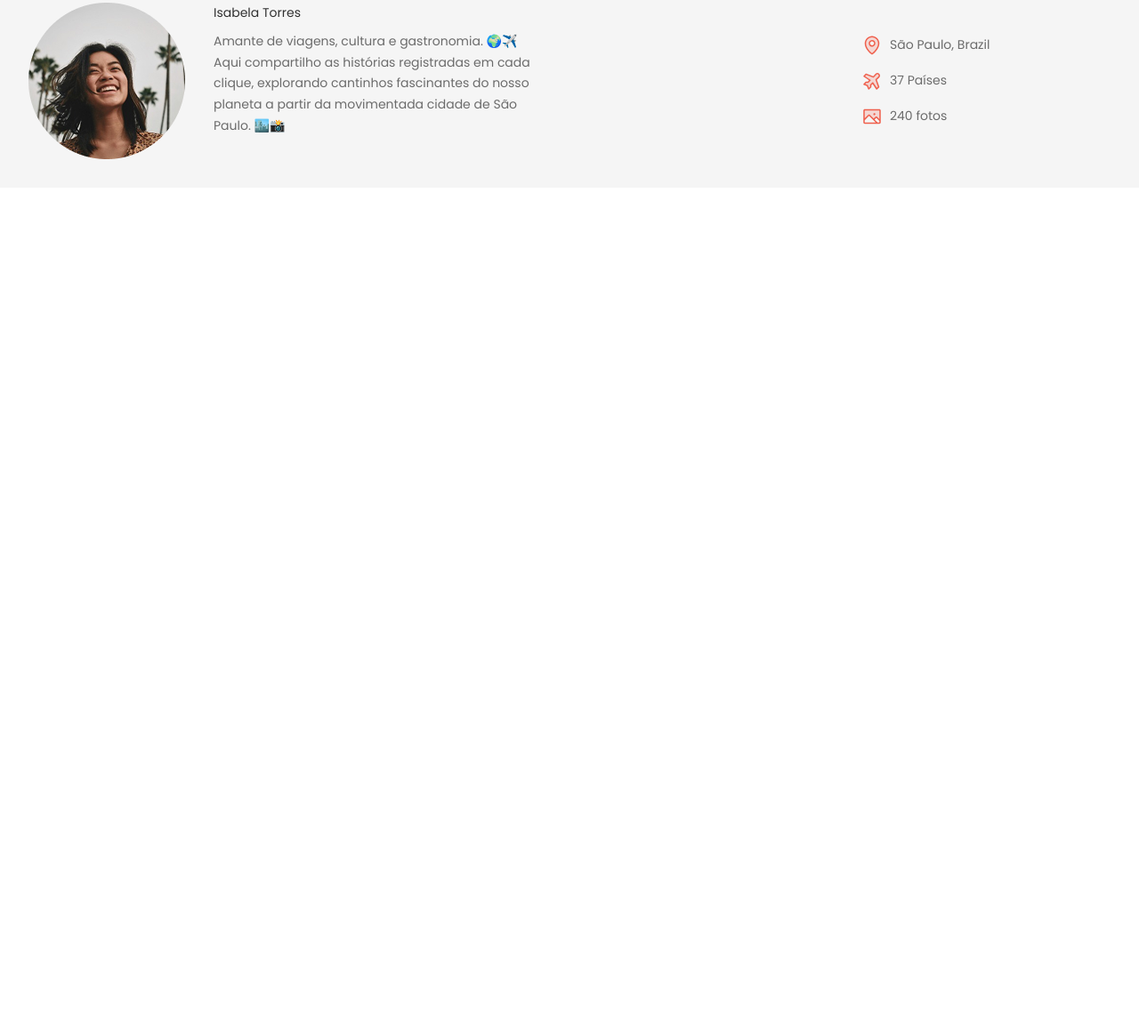
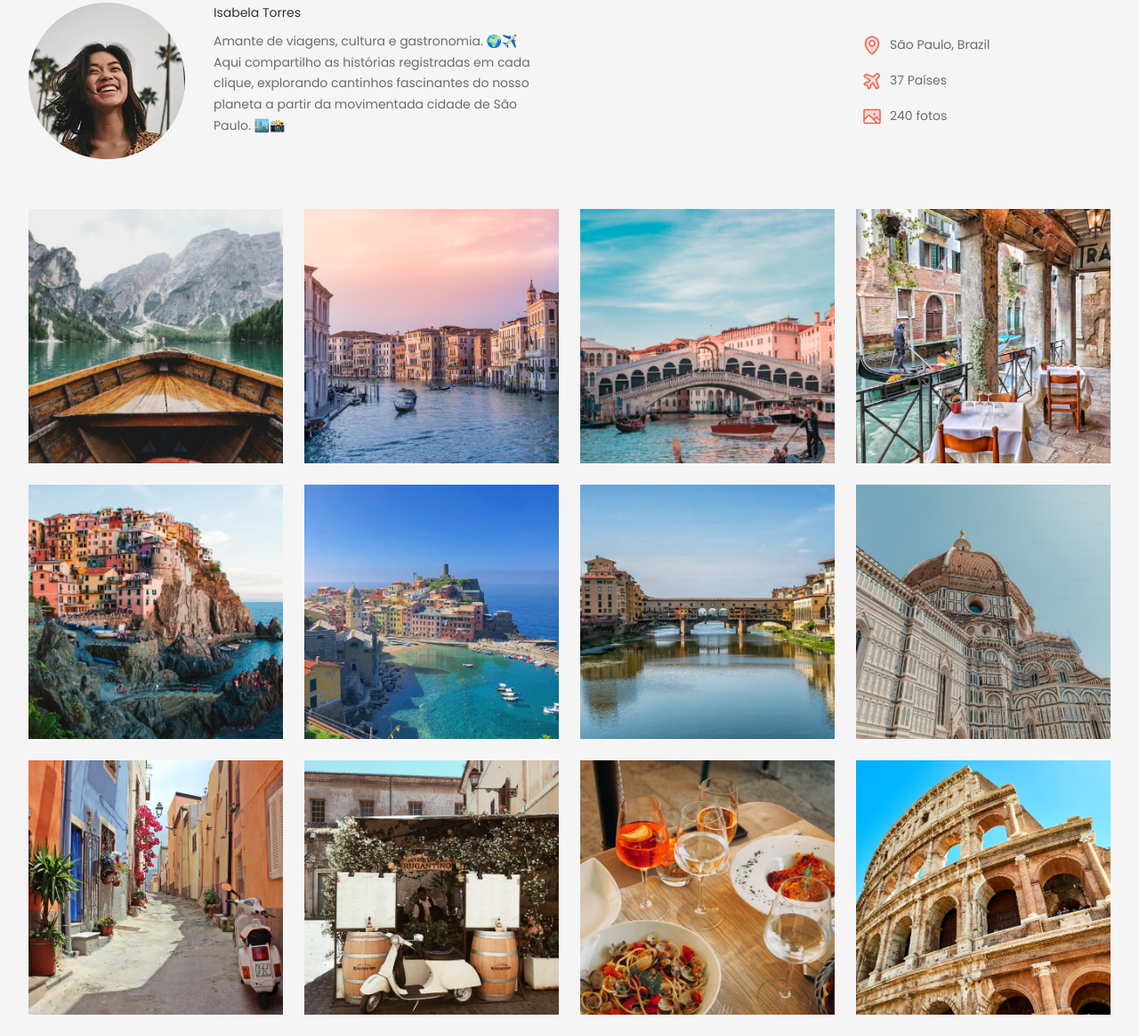
Before and after one commit to Sulivan7/rocketseat, a plain HTML site: page index.html in a window 1280 px wide. Shown: the part 132-1297 px from the top of the page at 89% size. Before the commit the page ends 800 px from the top, so only its background shows below. Drawn offline with Linux system fonts and the light colour scheme.

Commit message:
main gallery

```diff
--- a/index.html
+++ b/index.html
@@ -33,6 +33,7 @@
           </li>
         </ul>
       </nav>
+
       <header>
         <div class="container">
           <div id="profile">
@@ -63,6 +64,45 @@
           </ul>
         </div>
       </header>
+
+      <main class="container">
+        <img
+          src="assets/images/Image 01.png"
+          alt="Foto de um barco com vista para montanhas"
+        />
+        <img
+          src="assets/images/Image 02.png"
+          alt="foto de barco em uma cidade"
+        />
+        <img
+          src="assets/images/Image 03.png"
+          alt="foto de barco e pessoas na ponte"
+        />
+        <img
+          src="assets/images/Image 04.png"
+          alt="fotos de um restaurante e um navegador"
+        />
+        <img
+          src="assets/images/Image 05.png"
+          alt="foto de uma costa com vista para casas no morro"
+        />
+        <img
+          src="assets/images/Image 06.png"
+          alt="foto do alto de uma costa cheia de barcos"
+        />
+        <img
+          src="assets/images/Image 07.png"
+          alt="foto de uma ponte atravessando a cidade "
+        />
+        <img src="assets/images/Image 08.png" alt="foto de uma catedral" />
+        <img
+          src="assets/images/Image 09.png"
+          alt="foto de uma rua estreita com flores pendurada nas casas"
+        />
+        <img src="assets/images/Image 10.png" alt="fotos de um restaurante" />
+        <img src="assets/images/Image 11.png" alt="foto de taças de vinho" />
+        <img src="assets/images/Image 12.png" alt="foto do coliseu de Roma" />
+      </main>
     </div>
   </body>
 </html>
--- a/styles/index.css
+++ b/styles/index.css
@@ -1,3 +1,4 @@
 @import url(global.css);
 @import url(nav.css);
 @import url(header.css);
+@import url(main.css);
--- /dev/null
+++ b/styles/main.css
@@ -0,0 +1,12 @@
+main {
+  display: flex;
+  flex-wrap: wrap;
+  gap: 24px;
+  padding-block: 24px;
+}
+
+main img {
+  width: 286px;
+  height: 286px;
+  object-fit: cover;
+}
```
